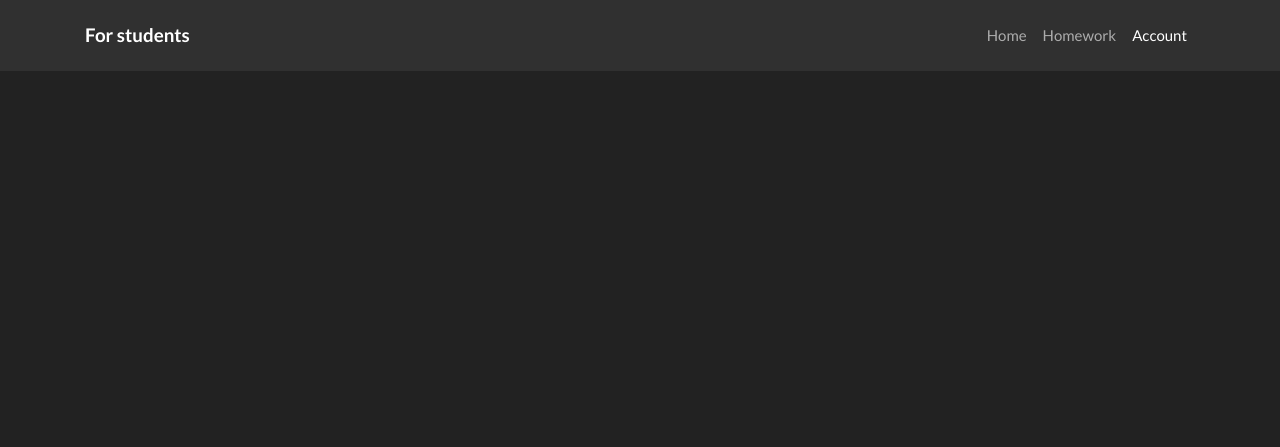
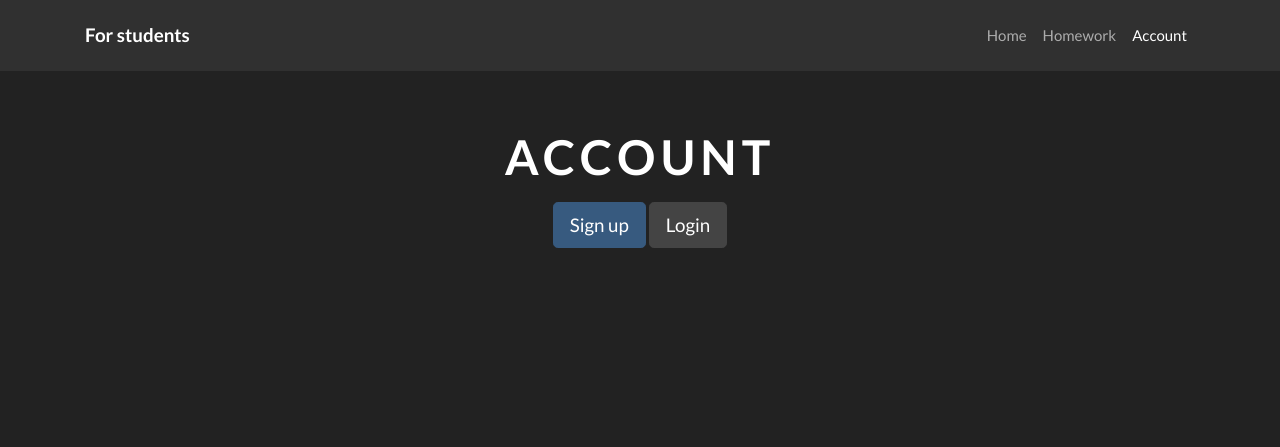
Before and after one commit to takos22/timathon-for-students, a Django app: page /account/ in a window 1280 px wide. Shown: the top 447 px of the page. Run offline with Django 3.2, Linux system fonts and the light colour scheme; some libraries are stand-ins or nearby versions.

Commit message:
Update account template

```diff
--- a/website/templates/account.html
+++ b/website/templates/account.html
@@ -1,4 +1,17 @@
-{% extends 'base.html' %}
-{% block title %}Account{% endblock title %}
-{% block content %}
+{% extends 'base.html' %} {% block title %}Account{% endblock title %} {% block content %}
+<main>
+  <div class="container">
+    <div class="row">
+      <div class="col-md-12 mb-4 text-white text-center">
+        <h1 class="h1-reponsive text-uppercase font-weight-bold mb-3 pt-md-5">Account</h1>
+        {% if user.is_authenticated %}
+        <a class="btn btn-lg btn-primary" href="{% url 'logout' %}">Logout</a>
+        {% else %}
+        <a class="btn btn-lg btn-primary" href="{% url 'signup' %}">Sign up</a>
+        <a class="btn btn-lg btn-secondary" href="{% url 'login' %}">Login</a>
+        {% endif %}
+      </div>
+    </div>
+  </div>
+</main>
 {% endblock content %}
```
